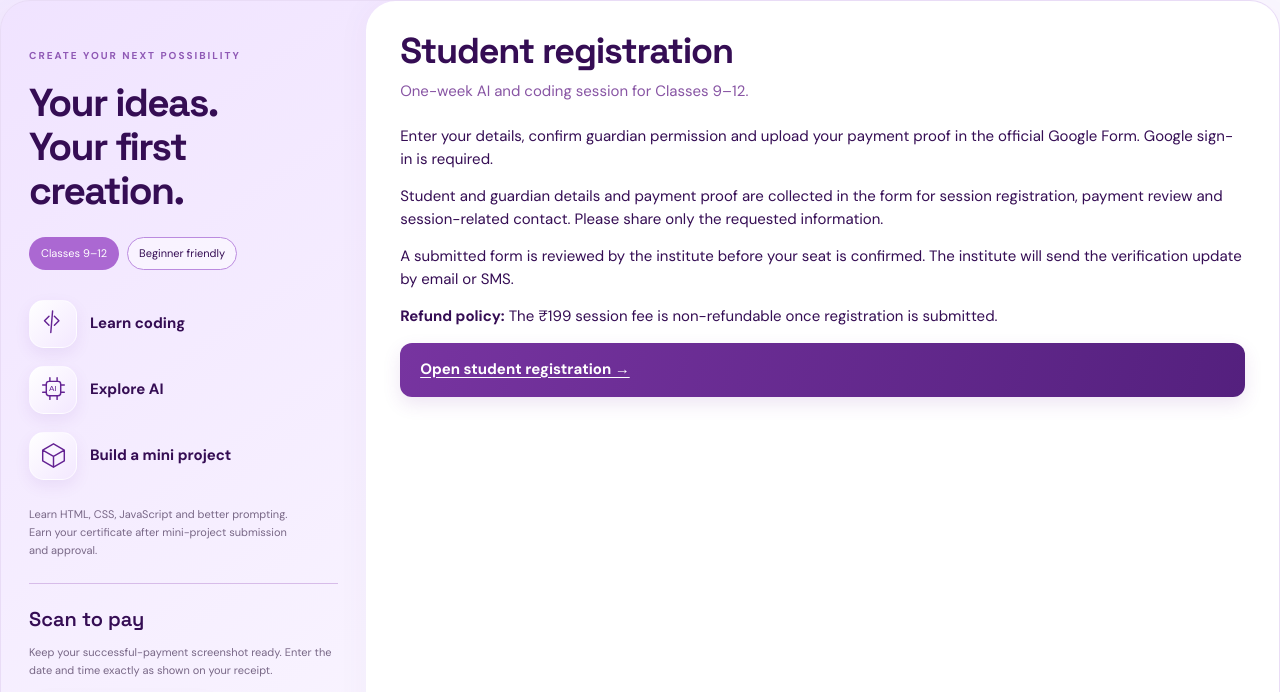
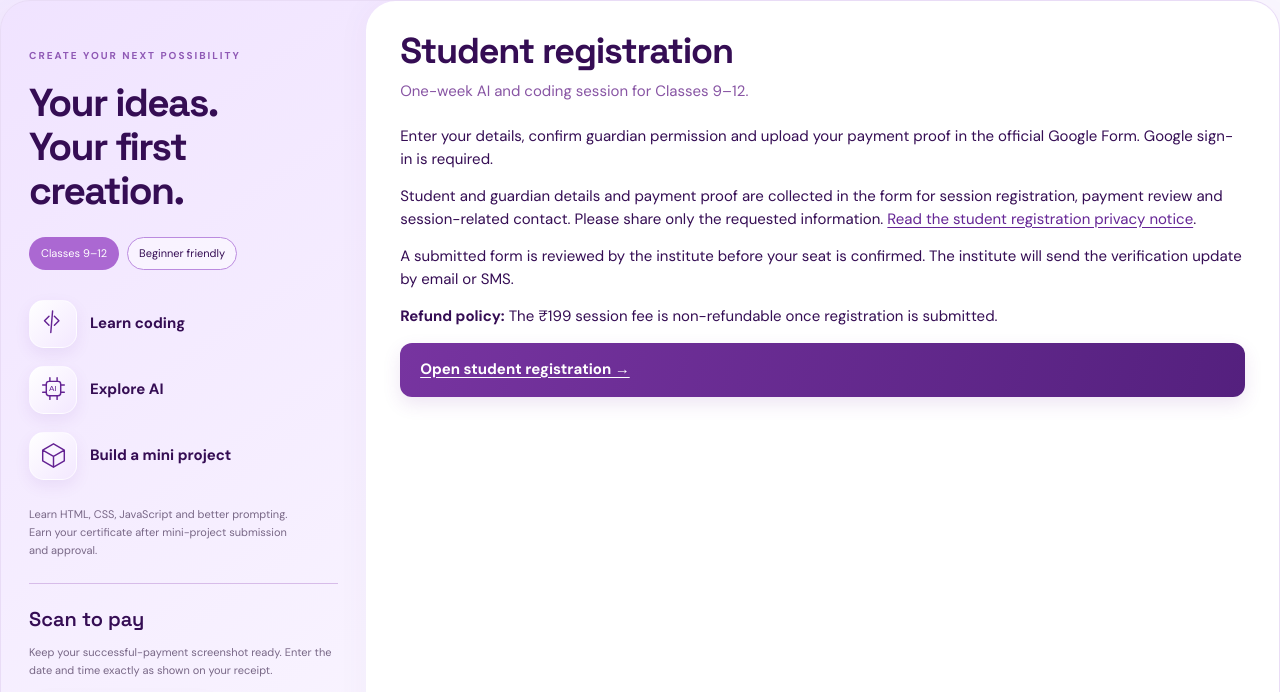
Before and after one commit to satitech-admin/maa-sati-school-registration, a plain HTML site: page form.html in a window 1280 px wide. Shown: the part 102-794 px from the top of the page. Drawn offline with Linux system fonts and the light colour scheme.

Commit message:
Link the student privacy notice before registration

```diff
--- a/form.html
+++ b/form.html
@@ -52,5 +52,5 @@ input::placeholder{color:#94859e;font-size:12px}input:focus,select:focus{border-
 <div class="benefits"><div class="benefit"><span class="icon" aria-hidden="true"><svg viewBox="0 0 28 30"><path d="m9 7-5 5 5 5m6-10 5 5-5 5m-2-16-2 24"/></svg></span><strong>Learn coding</strong></div><div class="benefit"><span class="icon" aria-hidden="true"><svg viewBox="0 0 28 30"><rect x="6" y="6" width="16" height="16" rx="3"/><path d="M10 2v4m8-4v4m-8 16v4m8-4v4M2 10h4m-4 8h4m16-8h4m-4 8h4"/><text x="9" y="17" stroke="none" fill="currentColor" font-size="9" font-family="sans-serif">AI</text></svg></span><strong>Explore AI</strong></div><div class="benefit"><span class="icon" aria-hidden="true"><svg viewBox="0 0 28 30"><path d="m14 2 12 7-12 7L2 9l12-7Zm0 14v12M2 9v12l12 7 12-7V9"/></svg></span><strong>Build a mini project</strong></div></div>
 <p class="certificate">Learn HTML, CSS, JavaScript and better prompting. Earn your certificate after mini-project submission and approval.</p>
 <section class="payment-box" data-registration-payment aria-labelledby="paymentTitle"><h2 id="paymentTitle">Scan to pay</h2><p>Keep your successful-payment screenshot ready. Enter the date and time exactly as shown on your receipt.</p><a class="qr-wrap" href="assets/payment-qr-only.png" target="_blank" rel="noopener" aria-label="Open original payment QR in full size"><img src="assets/payment-qr-only.png" alt="Maa Sati Technologies payment QR" width="328" height="328"></a><div class="payment-links"><a href="assets/payment-qr-only.png" target="_blank" rel="noopener">Open full-size QR ↗</a><a href="assets/payment-qr-only.png" download="Maa-Sati-Payment-QR.png">Download QR ↓</a></div><p>Payment and seat confirmation follow team verification.</p></section><p class="help"><a href="mailto:www.satitechinfo@gmail.com">Need help? Contact the session team ↗</a></p></aside>
-<section class="card" aria-labelledby="formTitle"><div class="card-head"><h2 id="formTitle">Student registration</h2></div><p class="sub">One-week AI and coding session for Classes 9–12.</p><div data-registration-panel><p>Enter your details, confirm guardian permission and upload your payment proof in the official Google Form. Google sign-in is required.</p><p>Student and guardian details and payment proof are collected in the form for session registration, payment review and session-related contact. Please share only the requested information.</p><p>A submitted form is reviewed by the institute before your seat is confirmed. The institute will send the verification update by email or SMS.</p><p><strong>Refund policy:</strong> The ₹199 session fee is non-refundable once registration is submitted.</p><a class="registration-cta" href="https://docs.google.com/forms/d/e/1FAIpQLSeSf74z6sRA5GCNtO-6asZafJ6UGExi-uwbC0MPRt6gYCqKsQ/viewform" referrerpolicy="no-referrer">Open student registration →</a></div><p data-registration-closed hidden>Student registration for this session has closed. Please contact the session team for help.</p></section></main>
+<section class="card" aria-labelledby="formTitle"><div class="card-head"><h2 id="formTitle">Student registration</h2></div><p class="sub">One-week AI and coding session for Classes 9–12.</p><div data-registration-panel><p>Enter your details, confirm guardian permission and upload your payment proof in the official Google Form. Google sign-in is required.</p><p>Student and guardian details and payment proof are collected in the form for session registration, payment review and session-related contact. Please share only the requested information. <a href="https://maasatitechiac.vercel.app/registration-privacy.html">Read the student registration privacy notice</a>.</p><p>A submitted form is reviewed by the institute before your seat is confirmed. The institute will send the verification update by email or SMS.</p><p><strong>Refund policy:</strong> The ₹199 session fee is non-refundable once registration is submitted.</p><a class="registration-cta" href="https://docs.google.com/forms/d/e/1FAIpQLSeSf74z6sRA5GCNtO-6asZafJ6UGExi-uwbC0MPRt6gYCqKsQ/viewform" referrerpolicy="no-referrer">Open student registration →</a></div><p data-registration-closed hidden>Student registration for this session has closed. Please contact the session team for help.</p></section></main>
 <footer class="footer"><span>© Maa Sati Technologies · Build. Learn. Grow.</span><a href="mailto:www.satitechinfo@gmail.com">www.satitechinfo@gmail.com</a></footer><script src="registration-window.js" defer></script></body></html>
```
Also changed, not shown: index.html (+1 -1 lines), student-form-preview.html (+1 -1 lines), themes.html (+1 -1 lines).
